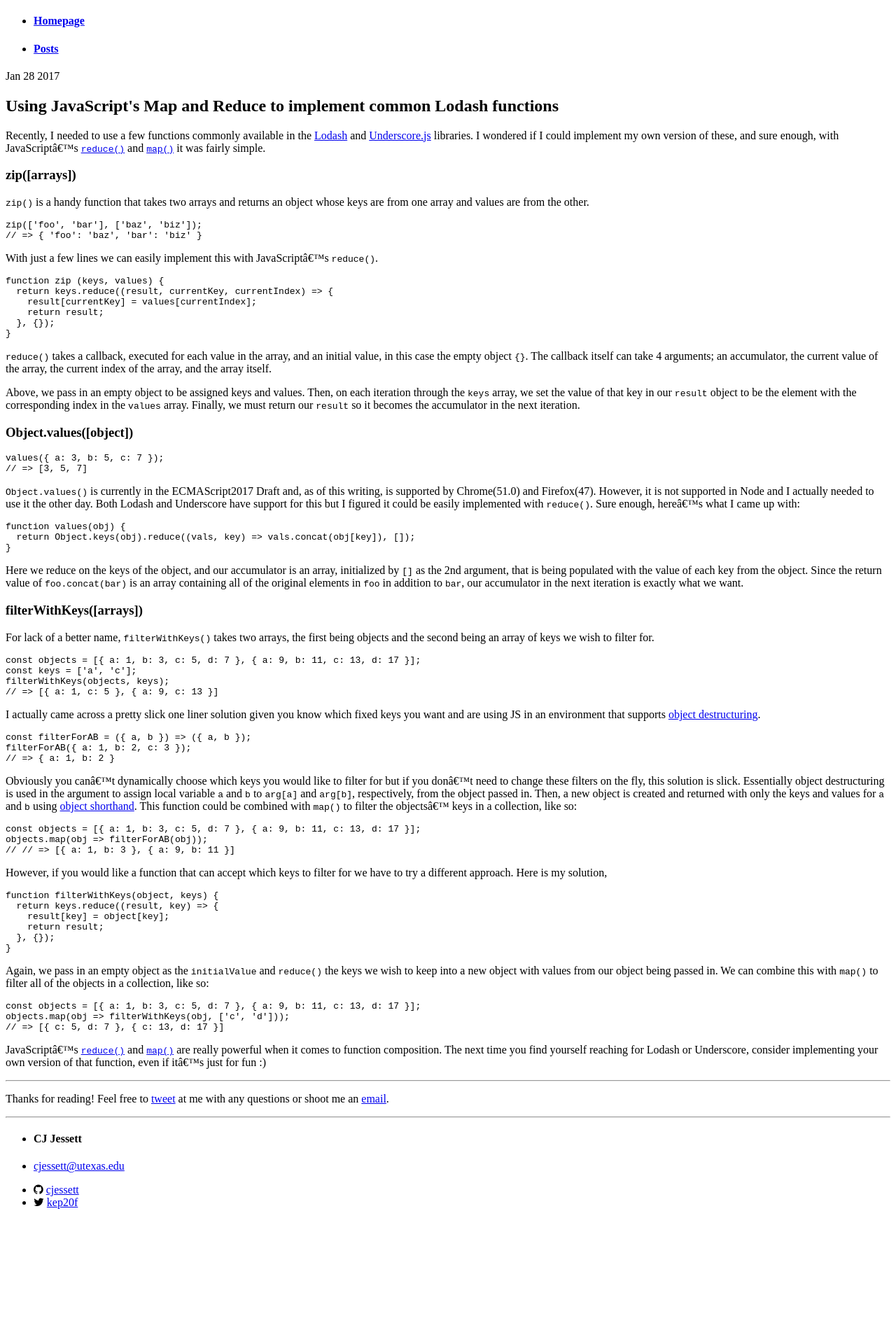
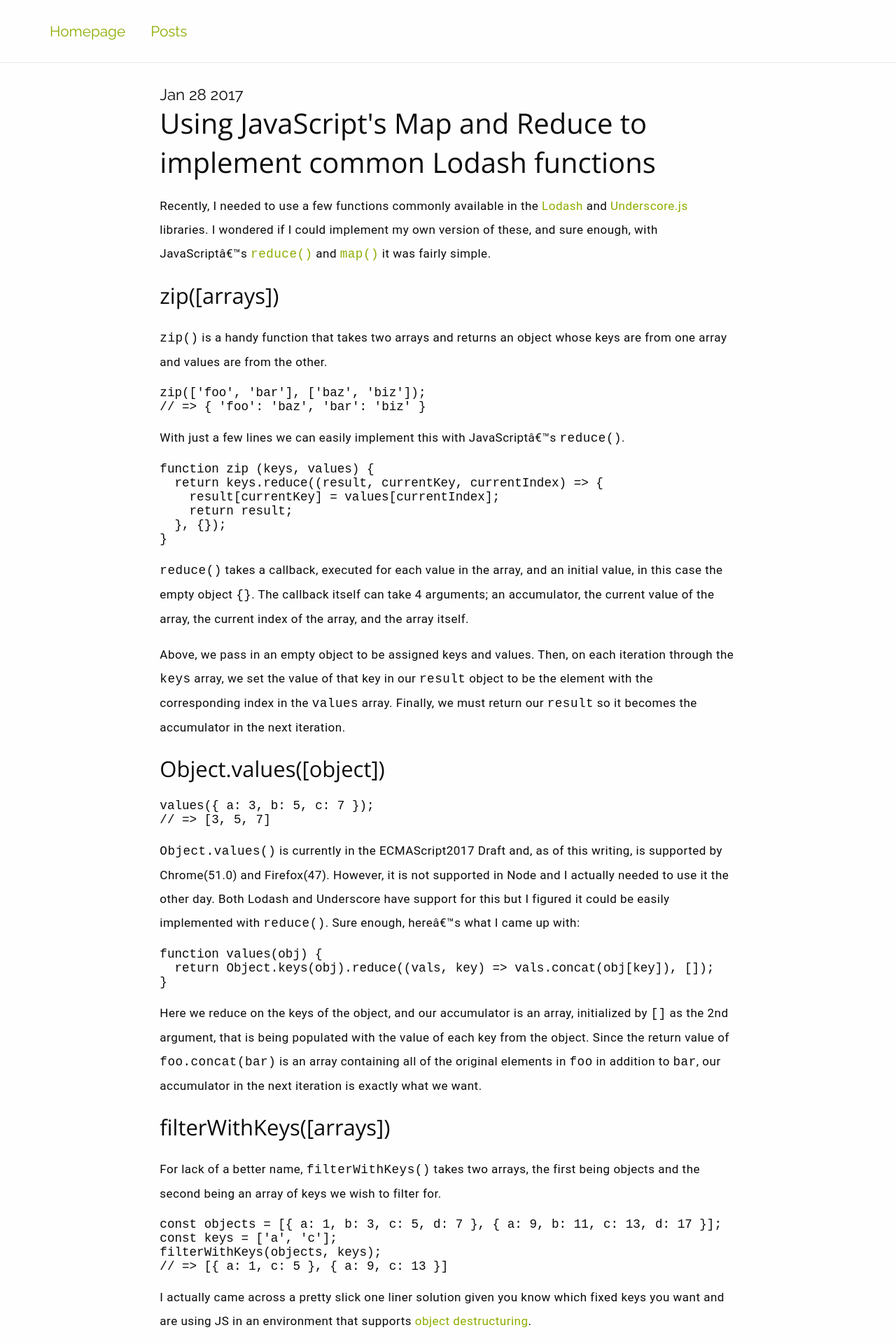
Before and after one commit to cjessett/cjessett.github.io, a Jekyll site: the page built from _posts/2017-01-28-using-javascripts-map-and-reduce-to-implement-common-lodash-and-underscore-functions.markdown, in a window 1280 px wide. Shown: the top 1920 px of the page at 70% size. Built offline with Jekyll 4.4.1, drawn with Linux system fonts in a browser that asks for light colours; nearby versions of some CDN libraries; comment, search, counter and statistics services are not loaded; a style sheet for code colours, icons or effects is not loaded; before the commit the page ends 1743 px from its top, so only the background shows below that.

Commit message:
Update head.html

```diff
--- a/_includes/head.html
+++ b/_includes/head.html
@@ -13,8 +13,8 @@
   <link href="//fonts.googleapis.com/css?family=Open+Sans:400,700,800|Raleway:400,200,700" rel="stylesheet" type="text/css">
     <link href="//maxcdn.bootstrapcdn.com/font-awesome/4.5.0/css/font-awesome.min.css" rel="stylesheet">
     <link rel="stylesheet" href="//cdnjs.cloudflare.com/ajax/libs/highlight.js/9.7.0/styles/tomorrow-night-eighties.min.css">
-    <link rel="stylesheet" type="text/css" href="css/main.css">
-    <link rel="shortcut icon" href="favicon.ico">
+    <link rel="stylesheet" type="text/css" href="/css/main.css">
+    <link rel="shortcut icon" href="/favicon.ico">
     <meta name="viewport" content="width=device-width, initial-scale=1">
     <meta name="description" content="{{ site.description }}">
     <title>{{ page.title }} - {{ site.title }}</title>
```
